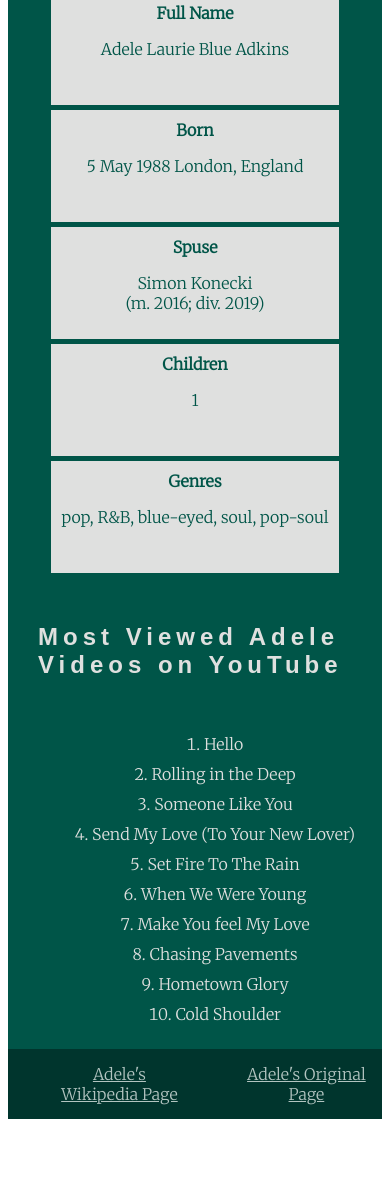
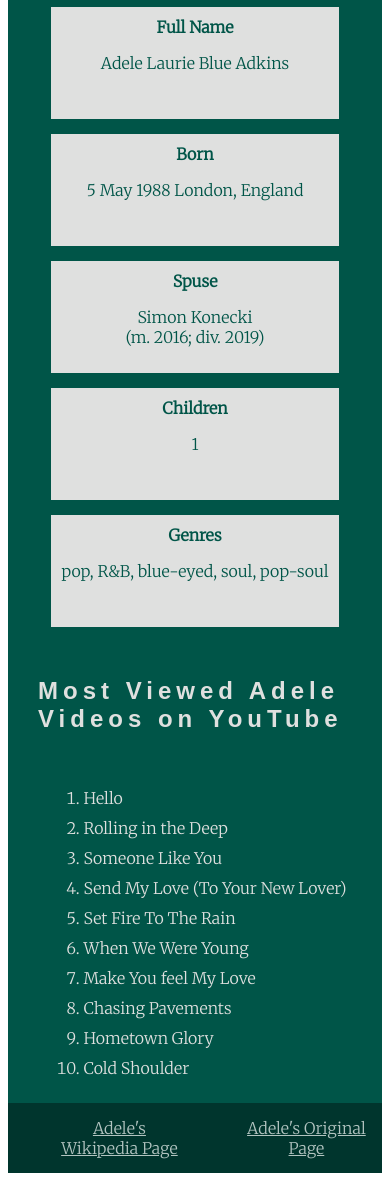
Before and after one commit to Carry5on/Tribute-Page, a plain HTML site: page index.html in a window 390 px wide. Shown: the part 684-1865 px from the top of the page. Before the commit the page ends 1811 px from the top, so only its background shows below. Drawn offline with Linux system fonts and the light colour scheme; a web font is replaced by a local one.

Commit message:
Mainly css changes
Added box shadow and margin in media queries and changed the list

```diff
--- a/index.html
+++ b/index.html
@@ -15,7 +15,7 @@
             </div>
             <div id="img-div">
                 <figure>
-                    <img id="image" src="https://upload.wikimedia.org/wikipedia/commons/thumb/7/7c/Adele_2016.jpg/800px-Adele_2016.jpg" alt="Adele">
+                    <img id="image" src="https://upload.wikimedia.org/wikipedia/commons/thumb/7/7c/Adele_2016.jpg/800px-Adele_2016.jpg" alt="Smiling Adele">
                     <figcaption id="img-caption">Adele performing during her Adele Live 2016 concert tour</figcaption>
                 </figure>
             </div>
--- a/style.css
+++ b/style.css
@@ -32,15 +32,13 @@
     background-color: #8b794e;
     border-radius: 2%;
     justify-content: center;
-
+    align-items: center;
 }
 
 #image {
     height: 400px;
     border-radius: 2%;
-    margin: auto;
-    align-items:center;
-    vertical-align: top;
+    position: relative;
 }
 
 #img-caption {
@@ -51,20 +49,22 @@
     padding: 10px;
     font-size: 15px;
     opacity: .9;
-} /* information section */
+}
+/* information section */
 #tribute-info {
     display: flex;
     flex-direction: column;
     justify-content: center;
     align-items: center;
 }
+
 /* basic information */
 #basic-information {
     display: grid;
     justify-self: center;
     margin: 20px 10px 0px 10px;
     grid-template-columns: 1fr 1fr 1fr 1fr 1fr;
-    grid-gap: 5px;
+    grid-gap: 20px;
 }
 
 .full-name, .born, .spouse, .children, .genres {
@@ -73,6 +73,11 @@
     background-color: #dfe0df;
     text-align: center;
 }
+
+.full-name:hover, .born:hover, .spouse:hover, .children:hover, .genres:hover {
+    box-shadow: 7px 7px #8b794e;
+}
+
 
 @media (max-width: 800px){
     #basic-information {
@@ -83,13 +88,17 @@
         grid-template-rows: 1fr 1fr 1fr 1fr 1fr;
         grid-template-columns: auto;
     }
+    .full-name, .born, .spouse, .children, .genres {
+        margin-top: 10px;
+    }
 }
 
 /* top videos section */
 #top-videos {
-    display:table;
+    display:flex;
     justify-content: center;
     margin: auto 0;
+    flex-direction: column;
 }
 
 #top-videos h2 {
@@ -100,8 +109,8 @@
 #top-videos ol {
     line-height: 30px;
     margin: auto;
-    text-align: center;
-    list-style-position: inside;
+    text-align: left;
+    list-style-position: center;
     margin: 0 auto;
 }
 
```
